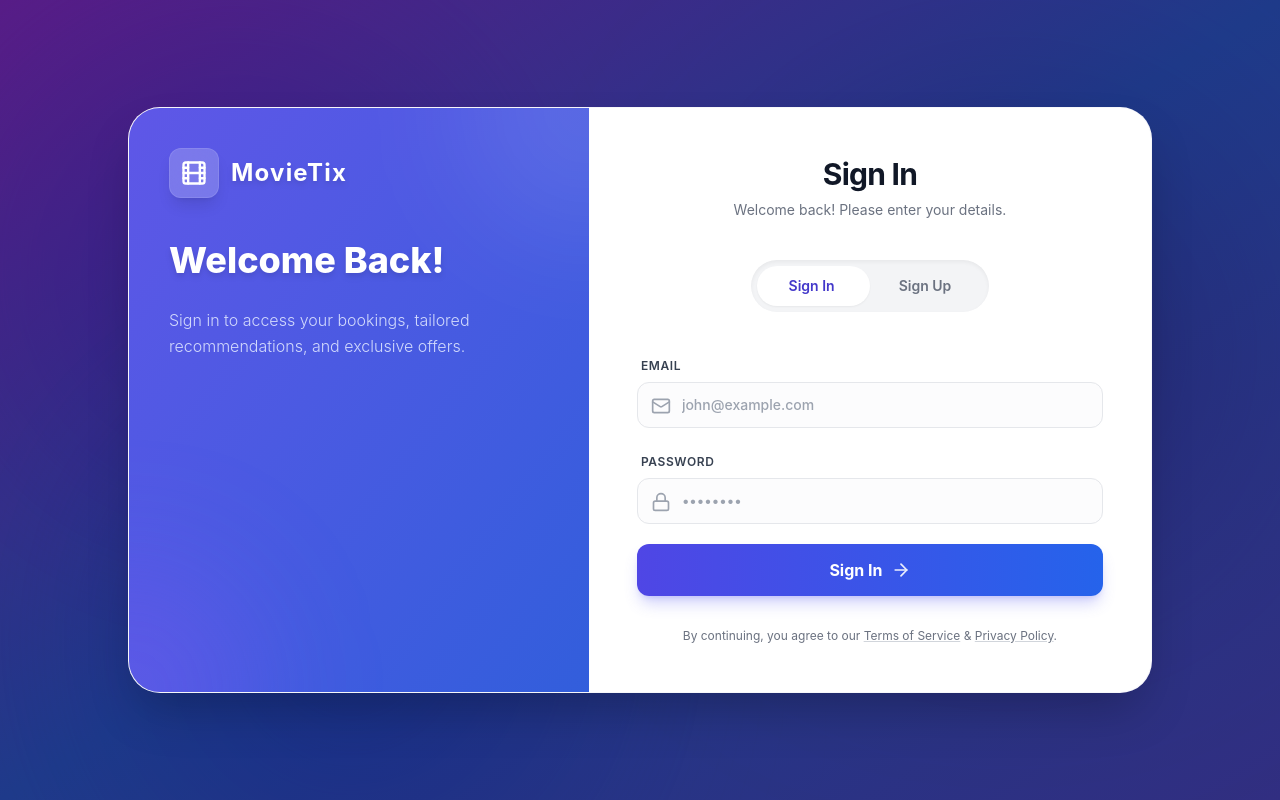
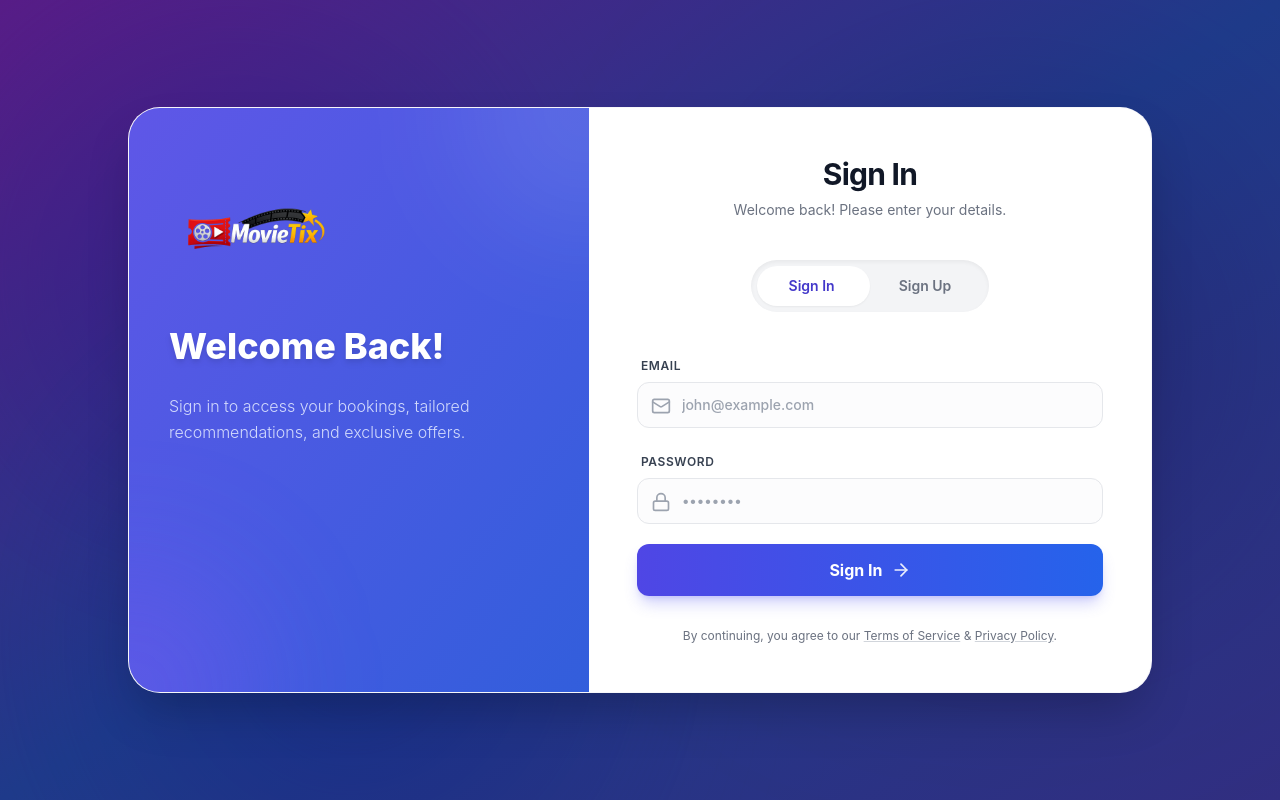
Before and after one commit to Smit2784/Movie-app, a React (Create React App) app in the folder frontend/: page /auth in a window 1280 px wide. Built offline with nearby package versions, Linux system fonts and the light colour scheme.

Commit message:
Change Logo

```diff
--- a/frontend/package.json
+++ b/frontend/package.json
@@ -1,5 +1,4 @@
 {
-    "homepage": "https://Smit2784.github.io/Movie-app",
     "name": "frontend",
     "version": "0.1.0",
     "private": true,
--- a/frontend/src/Layouts/Footer.js
+++ b/frontend/src/Layouts/Footer.js
@@ -23,17 +23,17 @@ export const Footer = () => {
 
                     {/* Brand Section */}
                     <div className="md:col-span-5">
-                        <Link to="/" className="flex items-center space-x-3 mb-6 group">
-                            <div className="p-2 bg-white/5 rounded-xl border border-white/10 group-hover:border-purple-500/50 transition-colors">
+                        <Link to="/" className="flex items-center space-x-3 group">
+                            <div className="p-2 group-hover:border-purple-500/50 transition-colors">
                                 <img
                                     src={logo}
-                                    className="h-10 w-auto transform group-hover:scale-110 transition-transform duration-500"
+                                    className="h-36 w-auto transform group-hover:scale-110 transition-transform duration-500"
                                     alt="logo"
                                 />
                             </div>
-                            <h3 className="text-3xl font-black tracking-tighter bg-gradient-to-r from-white via-purple-200 to-purple-400 bg-clip-text text-transparent">
+                            {/* <h3 className="text-3xl font-black tracking-tighter bg-gradient-to-r from-white via-purple-200 to-purple-400 bg-clip-text text-transparent">
                                 MovieTix
-                            </h3>
+                            </h3> */}
                         </Link>
                         <p className="text-slate-400 text-lg leading-relaxed mb-8 max-w-sm font-medium">
                             Redefining the cinematic experience. From the biggest blockbusters to indie gems, book your perfect seat in seconds.
--- a/frontend/src/Layouts/Header.js
+++ b/frontend/src/Layouts/Header.js
@@ -66,16 +66,16 @@ export const Header = () => {
                         className="flex items-center space-x-3 group"
                     >
                         <div className="relative">
-                            <div className="absolute inset-0 bg-purple-500 rounded-lg blur opacity-20 group-hover:opacity-40 transition-opacity"></div>
+                            {/* <div className="absolute inset-0 bg-purple-500 rounded-lg blur opacity-20 group-hover:opacity-40 transition-opacity"></div> */}
                             <img
                                 src={logo}
                                 alt="MovieTix Logo"
-                                className="h-10 w-auto relative z-10 transform group-hover:scale-105 transition-transform duration-300"
+                                className="h-36 w-auto relative z-10 transform group-hover:scale-105 transition-transform duration-300"
                             />
                         </div>
-                        <h1 className="text-2xl font-black tracking-tighter bg-clip-text text-transparent bg-gradient-to-r from-white via-purple-200 to-purple-400">
+                        {/* <h1 className="text-2xl font-black tracking-tighter bg-clip-text text-transparent bg-gradient-to-r from-white via-purple-200 to-purple-400">
                             MovieTix
-                        </h1>
+                        </h1> */}
                     </Link>
 
                     {/* Desktop Navigation */}
--- a/frontend/src/Pages/Auth.js
+++ b/frontend/src/Pages/Auth.js
@@ -7,6 +7,7 @@ import {
     validatePassword,
     validatePhone,
 } from "../utils/validation";
+import logo from "../logo.png";
 
 export const AuthComponent = ({ setCurrentPage }) => {
     const [isLogin, setIsLogin] = useState(true);
@@ -122,13 +123,18 @@ export const AuthComponent = ({ setCurrentPage }) => {
                     <div className="absolute bottom-0 left-0 w-64 h-64 bg-purple-500/20 rounded-full blur-3xl transform -translate-x-1/2 translate-y-1/2 pointer-events-none"></div>
 
                     <div className="relative z-10">
-                        <div className="flex items-center space-x-3 mb-10">
-                            <div className="bg-white/20 p-2.5 rounded-xl backdrop-blur-md border border-white/10 shadow-lg">
+                        <div className="flex items-center space-x-3">
+                            {/* <div className="bg-white/20 p-2.5 rounded-xl backdrop-blur-md border border-white/10 shadow-lg">
                                 <Film className="h-7 w-7 text-white" />
                             </div>
                             <span className="text-2xl font-bold tracking-wider drop-shadow-md">
                                 MovieTix
-                            </span>
+                            </span> */}
+                            <img
+                                src={logo}
+                                alt="MovieTix Logo"
+                                className="h-44 w-auto relative z-10 transform group-hover:scale-105 transition-transform duration-300"
+                            />
                         </div>
 
                         <h2 className="text-4xl font-extrabold mb-6 leading-tight drop-shadow-md">
--- a/frontend/src/Pages/UpcomingMovies.js
+++ b/frontend/src/Pages/UpcomingMovies.js
@@ -594,7 +594,7 @@ export const UpcomingMovies = ({ onMovieSelect, onGoHome }) => {
                 <div className="text-center">
                     <div className="relative">
                         <div className="w-20 h-20 border-4 border-purple-200 border-t-purple-600 rounded-full animate-spin mx-auto mb-6"></div>
-                        <div className="absolute inset-0 w-16 h-16 border-4 border-blue-200 border-b-blue-600 rounded-full animate-spin mx-auto mt-2 ml-2 animate-reverse"></div>
+                        {/* <div className="absolute inset-0 w-16 h-16 border-4 border-blue-200 border-b-blue-600 rounded-full animate-spin mx-auto mt-2 ml-2 animate-reverse"></div> */}
                     </div>
                     <h3 className="text-2xl font-bold text-gray-700 mb-2">
                         Loading Upcoming Movies
```
Also changed, not shown: frontend/src/logo.png.
